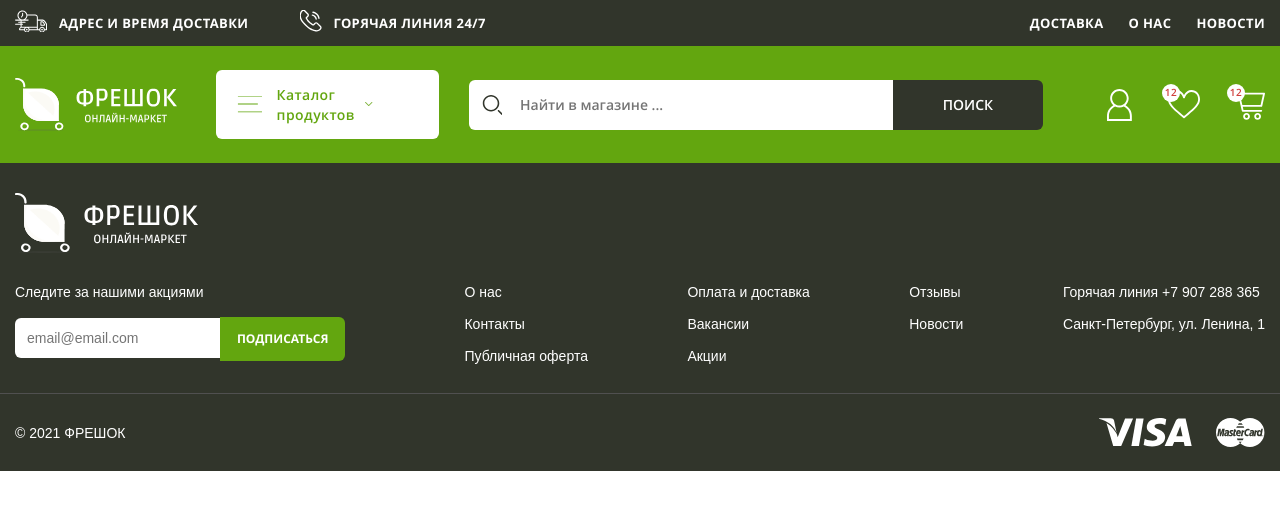
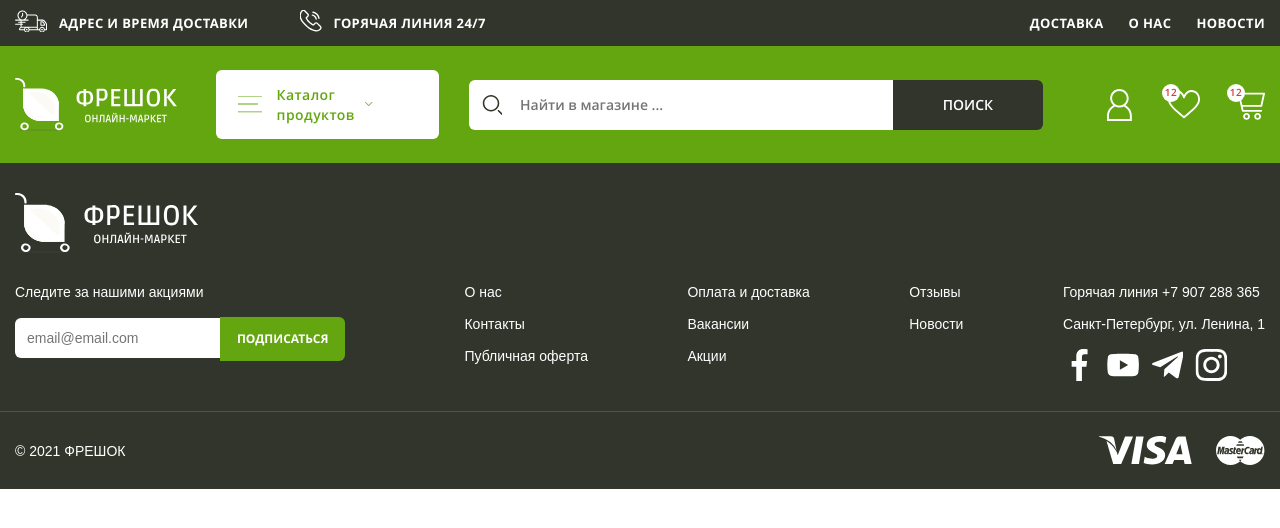
Before and after one commit to u3pacer/freshOK, a website: page app/index.html in a window 1280 px wide. Drawn offline with nearby package versions, Linux system fonts and the light colour scheme; files that its build step writes are made by us from their sources; files whose address does not match are found by name.

Commit message:
added footer

```diff
--- a/app/index.html
+++ b/app/index.html
@@ -143,6 +143,20 @@
           <a class="footer-top__contact" href="#">
             Санкт-Петербург, ул. Ленина, 1
           </a>
+          <ul class="footer-top__social">
+            <li class="footer-top__social-item">
+              <a class="footer-top__social-link footer-top__social-link--face" href="#"></a>
+            </li>
+            <li class="footer-top__social-item">
+              <a class="footer-top__social-link footer-top__social-link--youtube" href="#"></a>
+            </li>
+            <li class="footer-top__social-item">
+              <a class="footer-top__social-link footer-top__social-link--tele" href="#"></a>
+            </li>
+            <li class="footer-top__social-item">
+              <a class="footer-top__social-link footer-top__social-link--inst" href="#"></a>
+            </li>
+          </ul>
         </div>
       </div>
     </div>
--- a/app/scss/style.scss
+++ b/app/scss/style.scss
@@ -260,6 +260,29 @@
   &__contact {
     margin-bottom: 18px;
   }
+  &__social{
+    display: flex;
+    &-item{
+      margin-right: 12px;
+    }
+    &-link{
+      display: block;
+      width: 32px;
+      height: 32px;
+      &--face{
+        background-image: url(../images/icons/social/facebook-icon.svg);
+      }
+      &--youtube{
+        background-image: url(../images/icons/social/youtube-icon.svg);
+      }
+      &--tele{
+        background-image: url(../images/icons/social/telegram-icon.svg);
+      }
+      &--inst{
+        background-image: url(../images/icons/social/instagram-icon.svg);
+      }
+    }
+  }
 }
 
 .footer-bottom {
```
Also changed, not shown: app/js/style.min.css.
